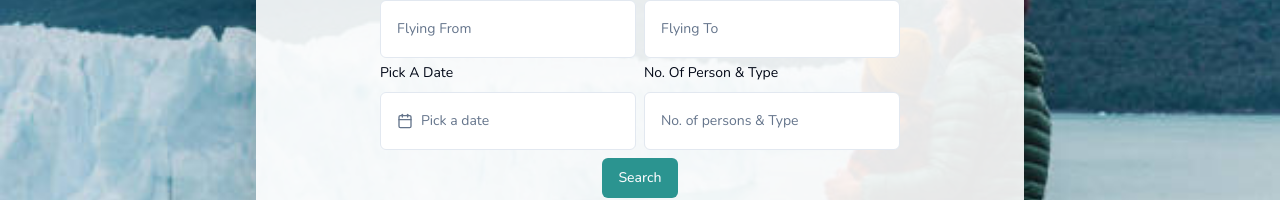
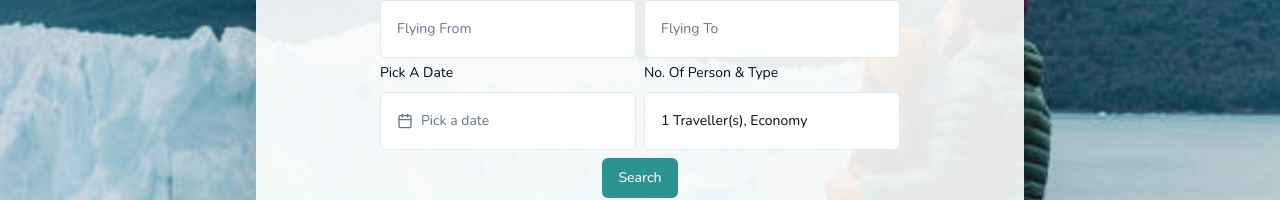
Before and after one commit to Asfand-Khan/sasta-travel, a Next.js app: page / in a window 1280 px wide. Shown: the part 430-630 px from the top of the page. Built offline with nearby package versions, Linux system fonts and the light colour scheme.

Commit message:
storing one way form values to the states

```diff
--- a/src/components/hero/OneWay.tsx
+++ b/src/components/hero/OneWay.tsx
@@ -1,18 +1,24 @@
 "use client";
 
-import { useState } from "react";
+import { useEffect, useState } from "react";
 import { Button } from "../ui/button";
 import DatePicker from "../ui/datepicker";
 import { Input } from "../ui/input";
 import { Label } from "../ui/label";
 
 const OneWay = () => {
+  const [flyingFrom ,setFlyingFrom] = useState<string>("");
+  const [flyingTo ,setFlyingTo] = useState<string>("");
   const [date, setDate] = useState<Date>();
+  const [noOfAdult,setNoOfAdult] = useState<number>(1);
+  const [noOfChildren,setNoOfChildren] = useState<number>(0);
+  const [noOfInfant,setNoOfInfant] = useState<number>(0);
+  const [typeOfFlight,setTypeOfFlight] = useState<string>("Economy");
 
   return (
     <div>
       <div className="flex flex-col md:flex-row gap-2 justify-center mb-2">
-        <div className="flex flex-col gap-3">
+        <div className="relative flex flex-col gap-3">
           <Label htmlFor="flyingFrom" className="font-normal">
             Flying From
           </Label>
@@ -21,6 +27,7 @@ const OneWay = () => {
             placeholder="Flying From"
             id="flyingFrom"
             className="py-7 px-4 w-full md:w-[20vw]"
+            value={flyingFrom}
           />
         </div>
         <div className="flex flex-col gap-3">
@@ -32,6 +39,7 @@ const OneWay = () => {
             placeholder="Flying To"
             id="flyingTo"
             className="py-7 px-4 w-full md:w-[20vw]"
+            value={flyingTo}
           />
         </div>
       </div>
@@ -51,6 +59,7 @@ const OneWay = () => {
             placeholder="No. of persons & Type"
             id="typeAndPerson"
             className="py-7 px-4 w-full md:w-[20vw]"
+            value={`${noOfAdult+noOfChildren+noOfInfant} Traveller(s), ${typeOfFlight}`}
           />
         </div>
       </div>
```
